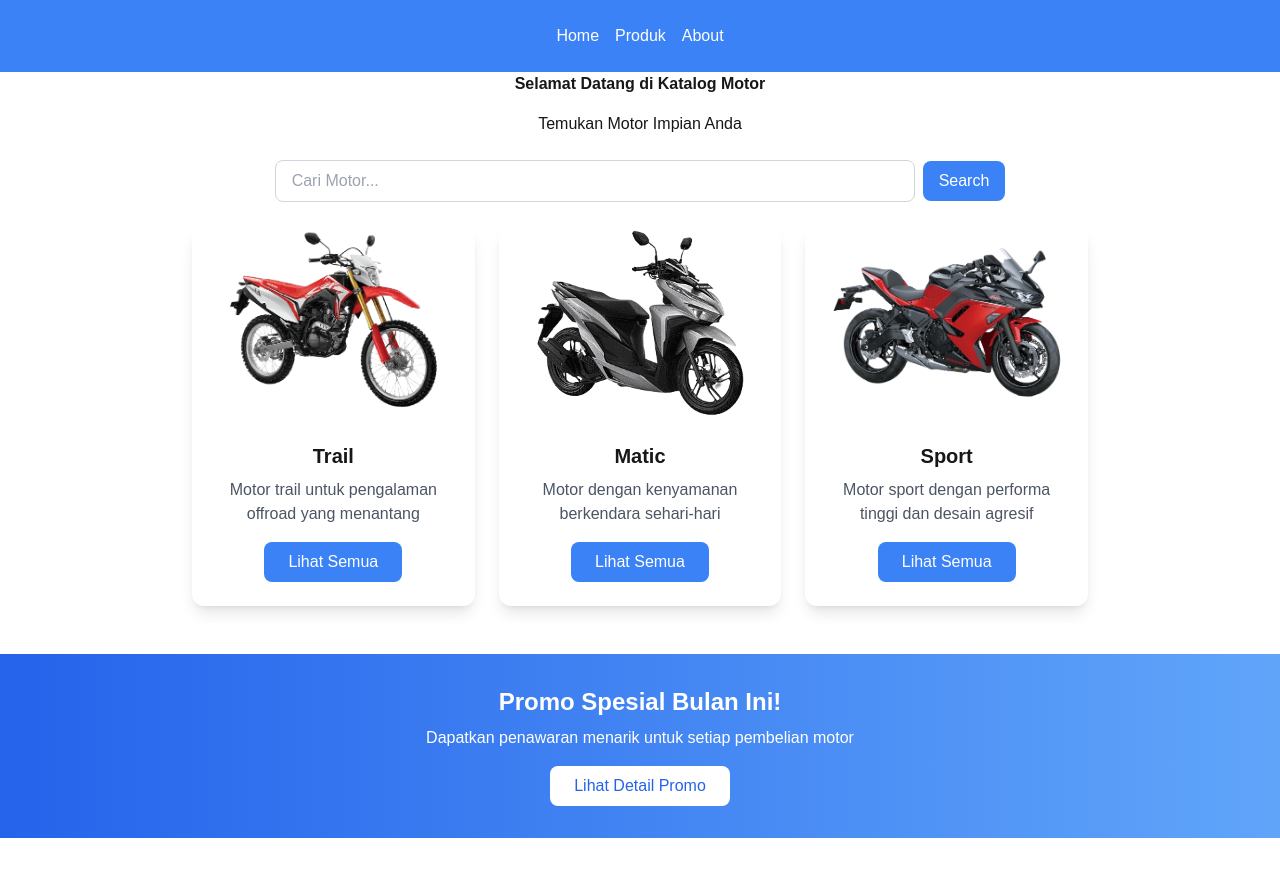
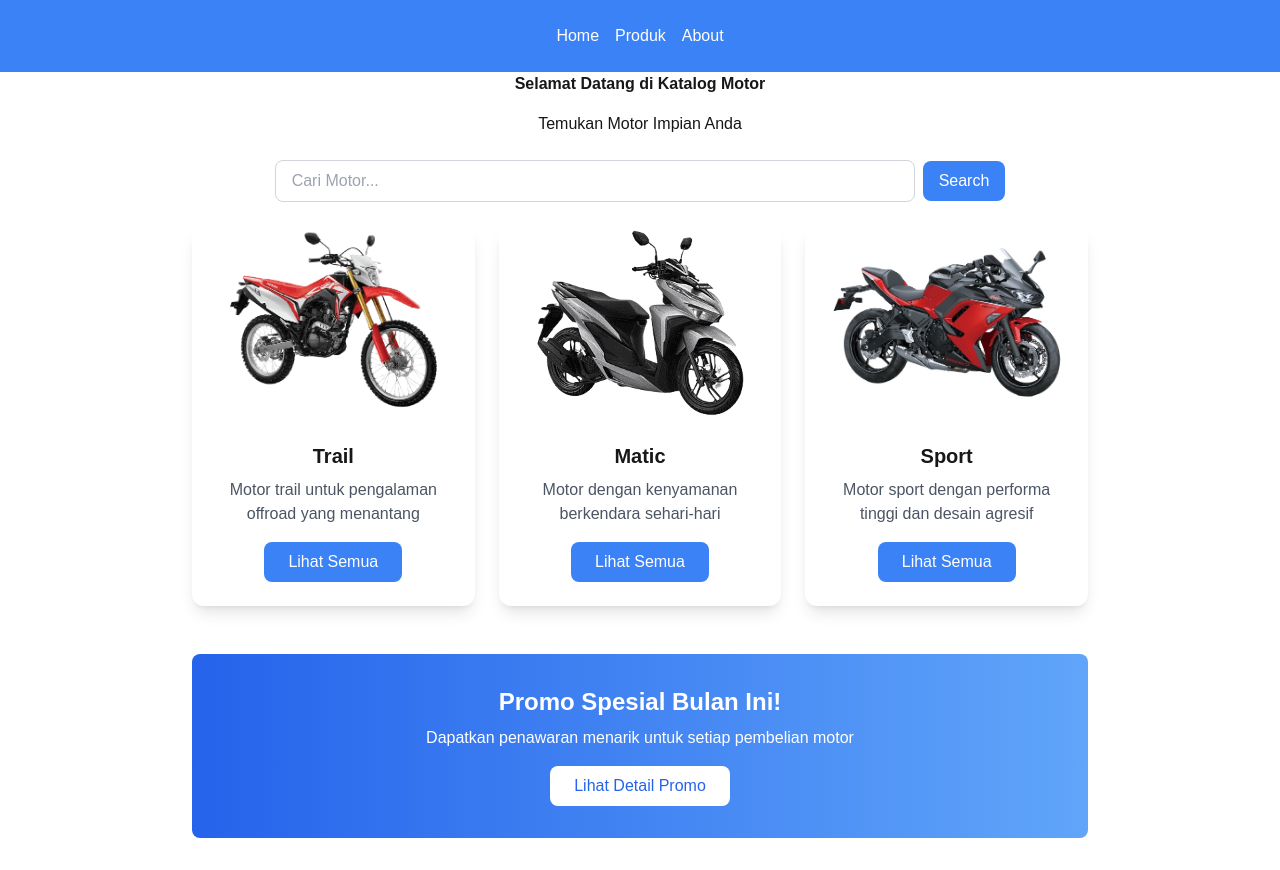
Before and after one commit to TriSasongko/GALACTRI, a Next.js app: page / in a window 1280 px wide. Built offline with nearby package versions, Linux system fonts and the light colour scheme.

Commit message:
tri: Layout pada banner promo

```diff
--- a/app/page.tsx
+++ b/app/page.tsx
@@ -79,8 +79,8 @@ export default function Home() {
       </div>
 
       {/* Banner Promo */}
-      <div className="mt-12 mb-8">
-        <div className="p-8 bg-gradient-to-r from-blue-600 to-blue-400 text-white">
+      <div className="max-w-4xl mx-auto mt-12 mb-8">
+        <div className="p-8 rounded-lg bg-gradient-to-r from-blue-600 to-blue-400 text-white">
           <h2 className="text-2xl font-bold mb-2">Promo Spesial Bulan Ini!</h2>
           <p className="mb-4">
             Dapatkan penawaran menarik untuk setiap pembelian motor</p>
```
